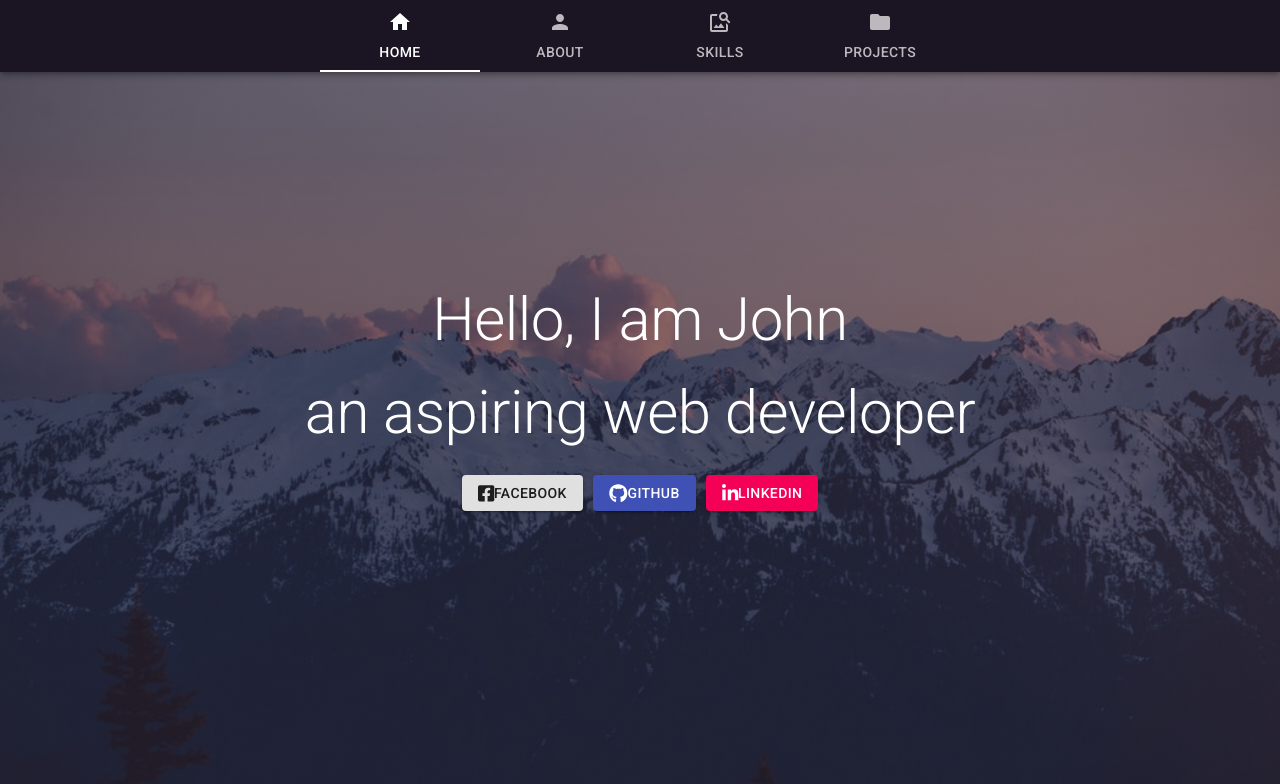
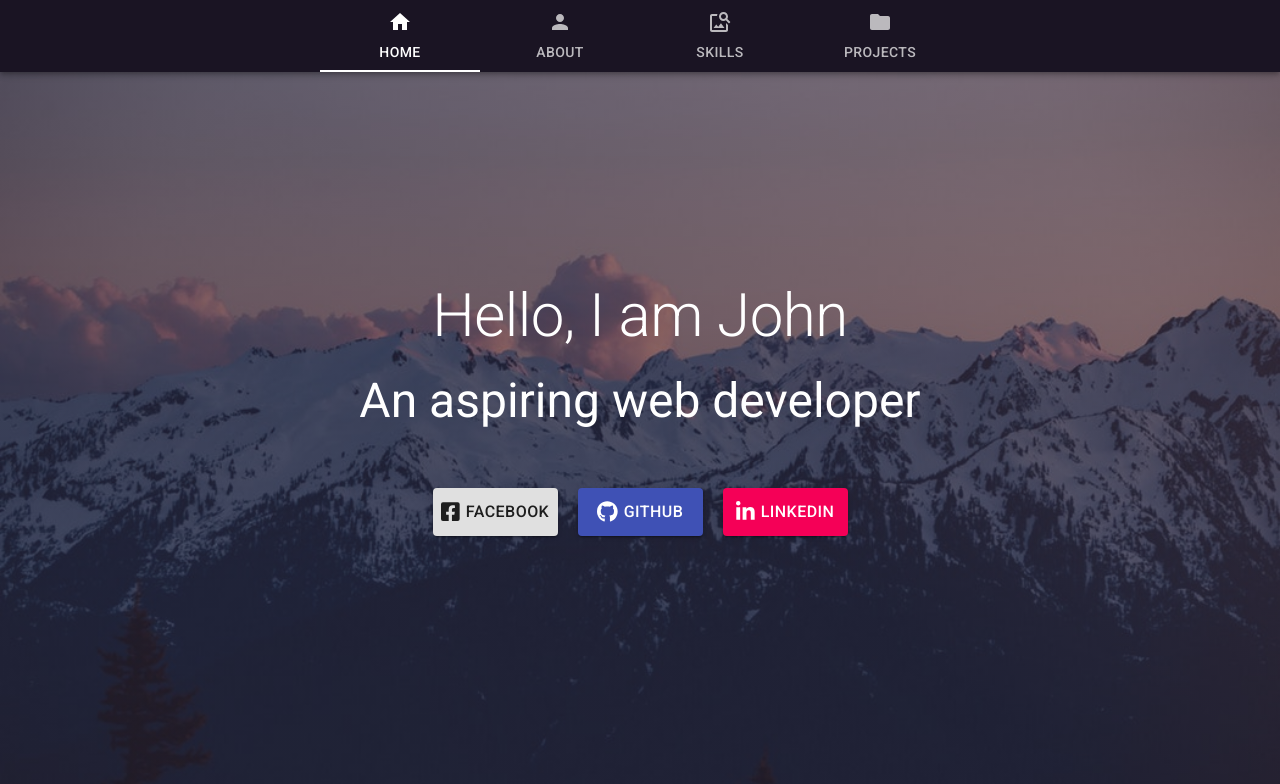
Before and after one commit to LogicUI/React-Portfolio, a React (Create React App) app: page /about in a window 1280 px wide. Shown: the top 784 px of the page. Built offline with nearby package versions, Linux system fonts and the light colour scheme.

Commit message:
make some changes on the css

```diff
--- a/src/components/Home.js
+++ b/src/components/Home.js
@@ -14,19 +14,22 @@ const Home = (props) => {
   const { classes } = props;
   return (
     <React.Fragment>
-      <Typography variant="h2" gutterBottom classes={{ h2: classes.h2 }}>
-        Hello, I am John
-      </Typography>
-      <Typography variant="h2" gutterBottom classes={{ h2: classes.h2 }}>
-        an aspiring web developer
-      </Typography>
+      <section className={classes.main}>
+        <Typography variant="h2" gutterBottom classes={{ h2: classes.h2 }}>
+          Hello, I am John
+        </Typography>
+        <Typography variant="h3" gutterBottom classes={{ h3: classes.h3 }}>
+          An aspiring web developer
+        </Typography>
+      </section>
+
       <section className={classes.buttons}>
         <Button variant="contained" className={classes.button}>
-          <FontAwesomeIcon icon={faFacebookSquare} size="lg" />
+          <FontAwesomeIcon icon={faFacebookSquare} size="lg" pull="left" />
           Facebook
         </Button>
         <Button variant="contained" color="primary" className={classes.button}>
-          <FontAwesomeIcon icon={faGithub} size="lg" />
+          <FontAwesomeIcon icon={faGithub} size="lg" pull="left" />
           Github
         </Button>
         <Button
@@ -34,7 +37,7 @@ const Home = (props) => {
           color="secondary"
           className={classes.button}
         >
-          <FontAwesomeIcon icon={faLinkedinIn} size="lg" />
+          <FontAwesomeIcon icon={faLinkedinIn} size="lg" pull="left" />
           Linkedin
         </Button>
       </section>
--- a/src/styles/homeStyles.js
+++ b/src/styles/homeStyles.js
@@ -1,18 +1,28 @@
 import { flexMiddle } from './mixins/flexMiddle';
 
-const rowMiddle = flexMiddle('row');
-
 export const homeStyles = () => ({
+  main: {
+    display: flexMiddle('column'),
+    textAlign: 'center',
+    marginTop: '26px'
+  },
   h2: {
     color: 'white'
   },
+  h3: {
+    color: 'white'
+  },
   buttons: {
-    display: flexMiddle('row')
+    display: flexMiddle('column'),
+    marginTop: '2rem',
+    '@media(min-width:768px)': {
+      display: flexMiddle('row')
+    }
   },
   button: {
-    margin: '5px',
-    span: {
-      margin: '2px'
-    }
+    margin: '10px',
+    width: '125px',
+    height: '48px',
+    fontSize: '1rem'
   }
 });
```
